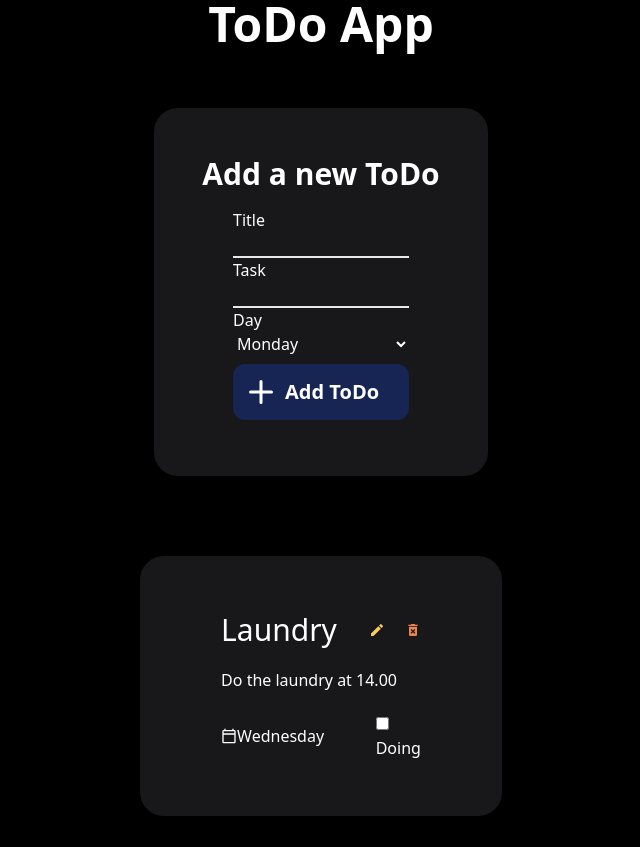
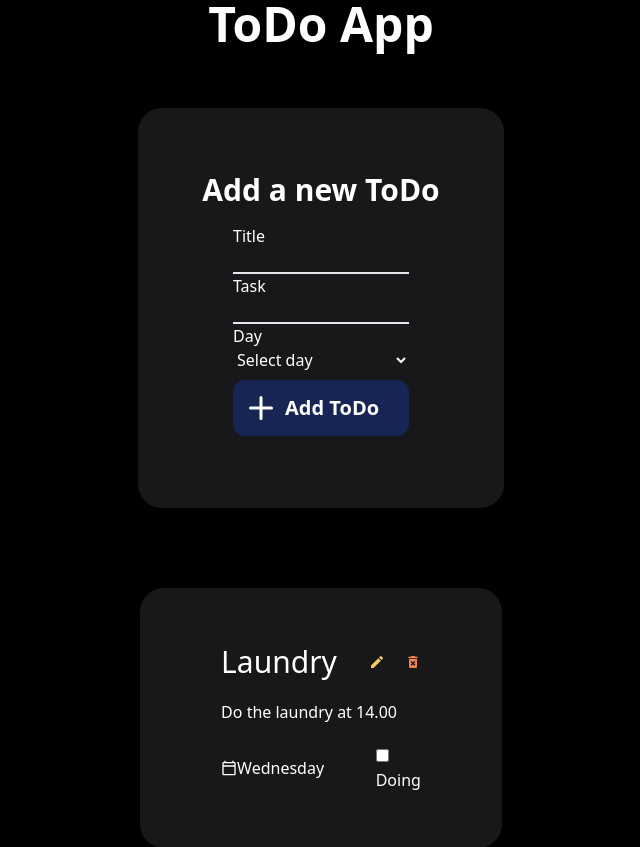
Before and after one commit to AlenMiftar/Todo-App, a React (Vite) app: page / in a window 1280 px wide. Shown: the top 847 px of the page, without its empty margins (319-959 px from the left). Built offline with nearby package versions, Linux system fonts and the light colour scheme.

Commit message:
added state for title, task, day

```diff
--- a/src/components/Form.jsx
+++ b/src/components/Form.jsx
@@ -3,14 +3,19 @@ import Card from "./Card";
 import Button from "./Button";
 
 const Form = () => {
+  const [title, setTitle] = useState("");
+  const [task, setTask] = useState("");
+  const [day, setDay] = useState("");
+
   return (
-    <Card>
-      <form className=" ">
+    <Card create={true}>
+      <form>
         <div className="flex flex-col  items-center ">
           <h1 className="text-3xl mb-4 font-semibold">Add a new ToDo</h1>
           <label htmlFor="title">
             <p>Title</p>
             <input
+              value={title}
               type="text"
               className="w-44 border-b-2 text-white bg-transparent"
             />
@@ -19,6 +24,7 @@ const Form = () => {
           <label htmlFor="task">
             <p>Task</p>
             <input
+              value={task}
               type="text"
               className="w-44 border-b-2 text-white bg-transparent"
             />
@@ -26,7 +32,12 @@ const Form = () => {
 
           <label htmlFor="" className="w-44">
             <p>Day</p>
-            <select name="" id="" className="w-44  text-white  bg-transparent ">
+            <select
+              value={day}
+              name=""
+              id=""
+              className="w-44  text-white  bg-transparent "
+            >
               <option
                 value=""
                 disabled={true}
--- a/src/components/List.jsx
+++ b/src/components/List.jsx
@@ -1,13 +1,13 @@
 import Item from "./Item";
 
-const List = ({ todo }) => {
+const List = ({ todo, handleDelete }) => {
   if (!todo || todo.length === 0) {
     return <p className="text-white">No ToDo's yet!</p>;
   }
   return (
     <div className="bg-black text-white rounded-xl">
       {todo.map((item) => (
-        <Item key={item.id} todo={item} />
+        <Item key={item.id} todo={item} handleDelete={handleDelete} />
       ))}
     </div>
   );
```
